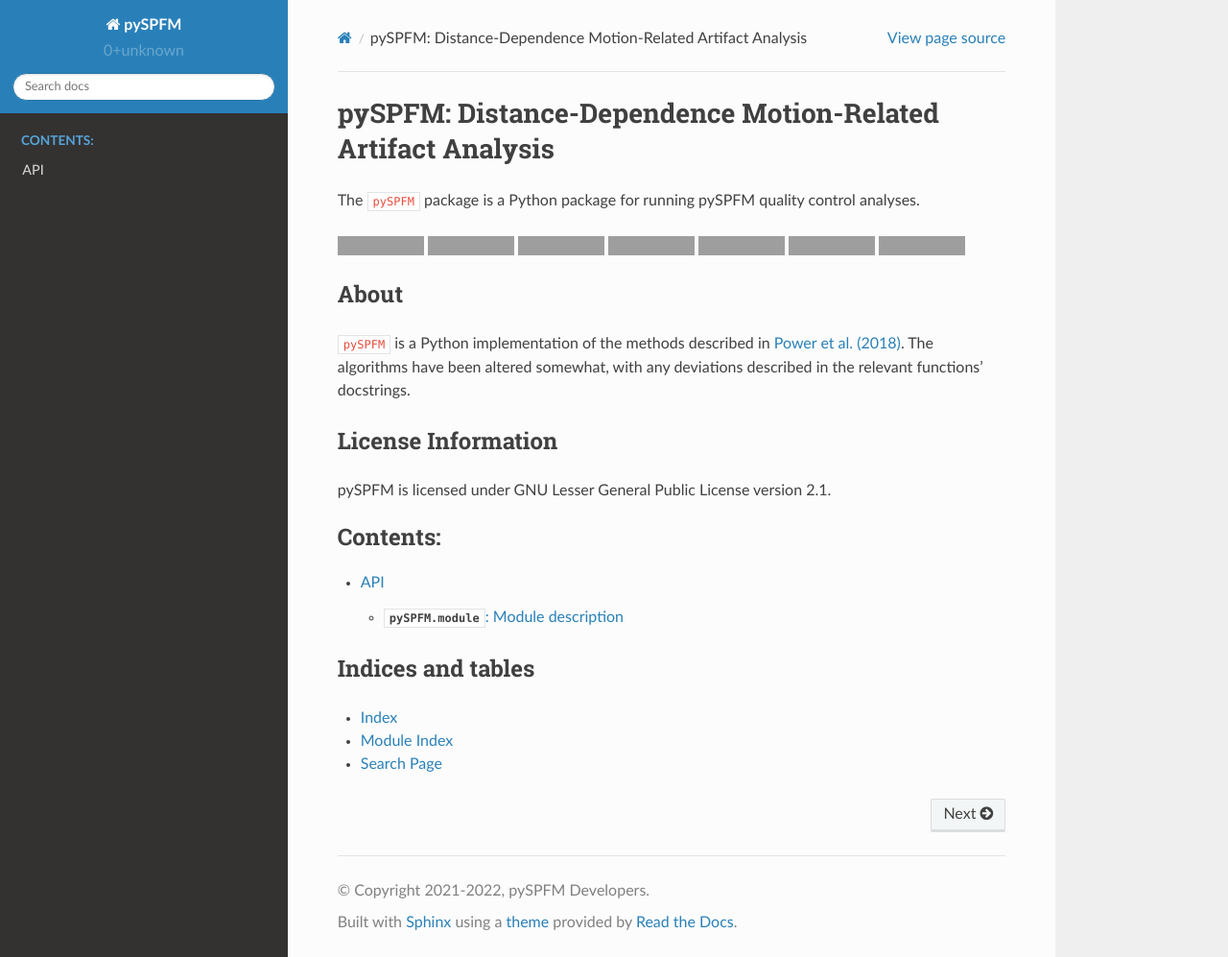
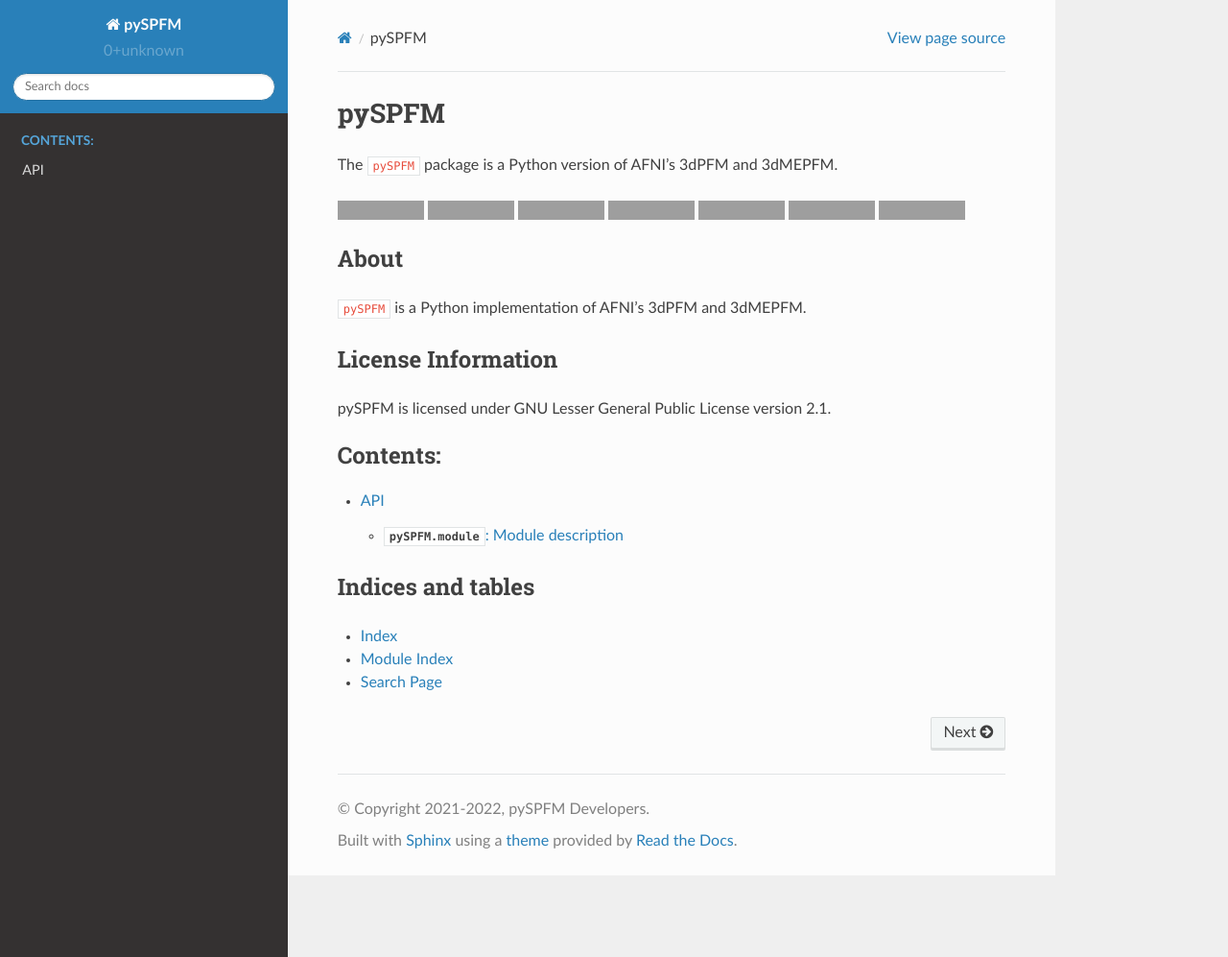
Before and after one commit to Paradigm-Free-Mapping/pySPFM, a Sphinx documentation site: the page built from docs/index.rst, in a window 1280 px wide and 997 px high, cut to the strip 0-997 px from the top of the window. Shown: the whole strip at 96% size. Built offline with Sphinx 7.4.7 and the Read the Docs theme 2.0.0, drawn with Linux system fonts in a browser that asks for light colours; formulas are drawn with MathJax 3; pages that are not in the unit, such as notebooks, are missing from menus; grey boxes are pictures that could not be loaded.

Commit message:
Edit docs

```diff
--- a/docs/index.rst
+++ b/docs/index.rst
@@ -1,10 +1,10 @@
 .. include:: <isonum.txt>
 
 ###########################################################
-pySPFM: Distance-Dependence Motion-Related Artifact Analysis
+pySPFM
 ###########################################################
 
-The ``pySPFM`` package is a Python package for running pySPFM quality control analyses.
+The ``pySPFM`` package is a Python version of AFNI's 3dPFM and 3dMEPFM.
 
 .. image:: https://img.shields.io/pypi/v/pySPFM.svg
    :target: https://pypi.python.org/pypi/pySPFM/
@@ -39,10 +39,7 @@
 About
 *****
 
-``pySPFM`` is a Python implementation of the methods described in `Power et al. (2018)`_.
-The algorithms have been altered somewhat, with any deviations described in the relevant functions' docstrings.
-
-.. _Power et al. (2018): https://doi.org/10.1073/pnas.1720985115
+``pySPFM`` is a Python implementation of AFNI's 3dPFM and 3dMEPFM.
 
 
 *******************
```
Also changed, not shown: 1 other file.
